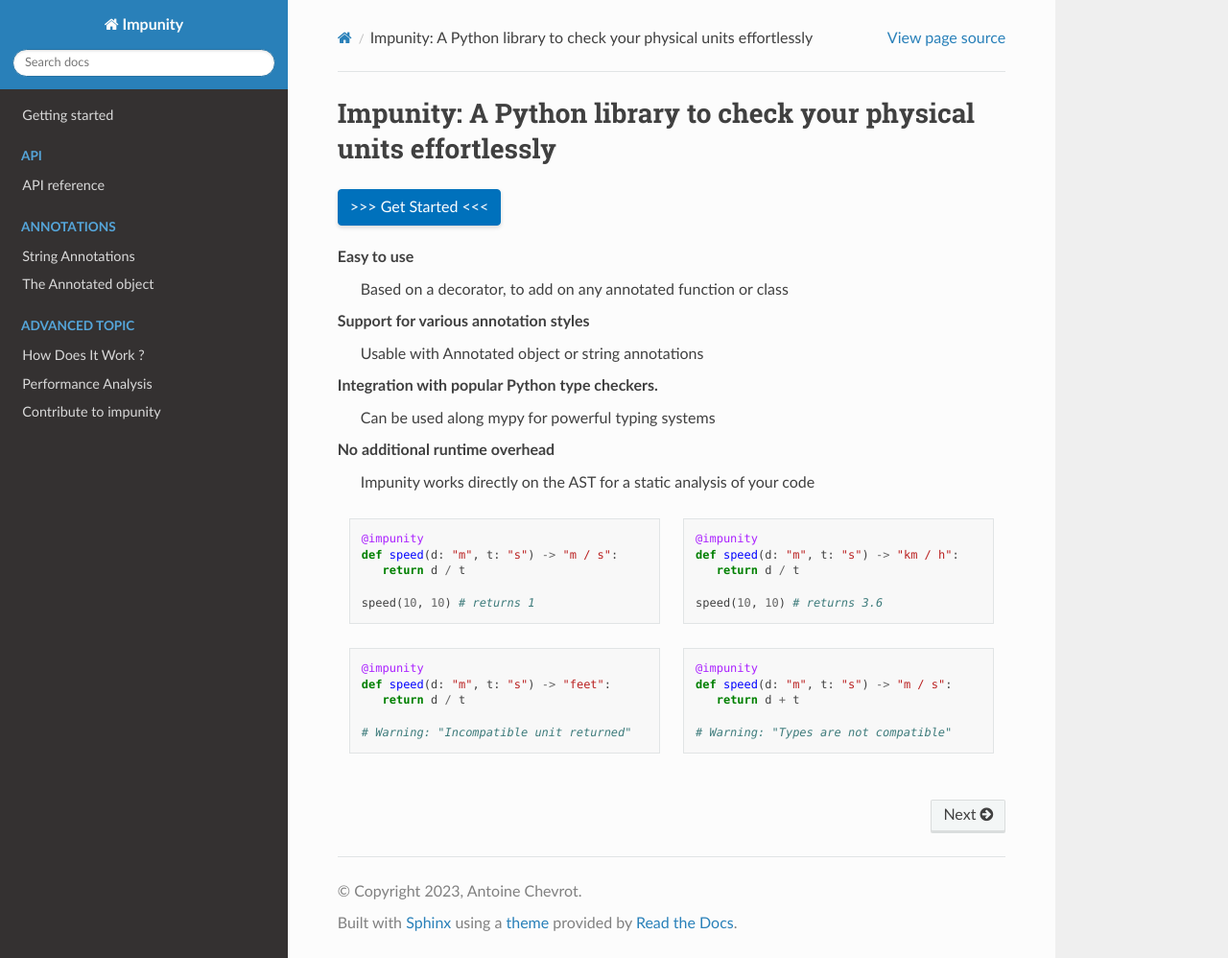
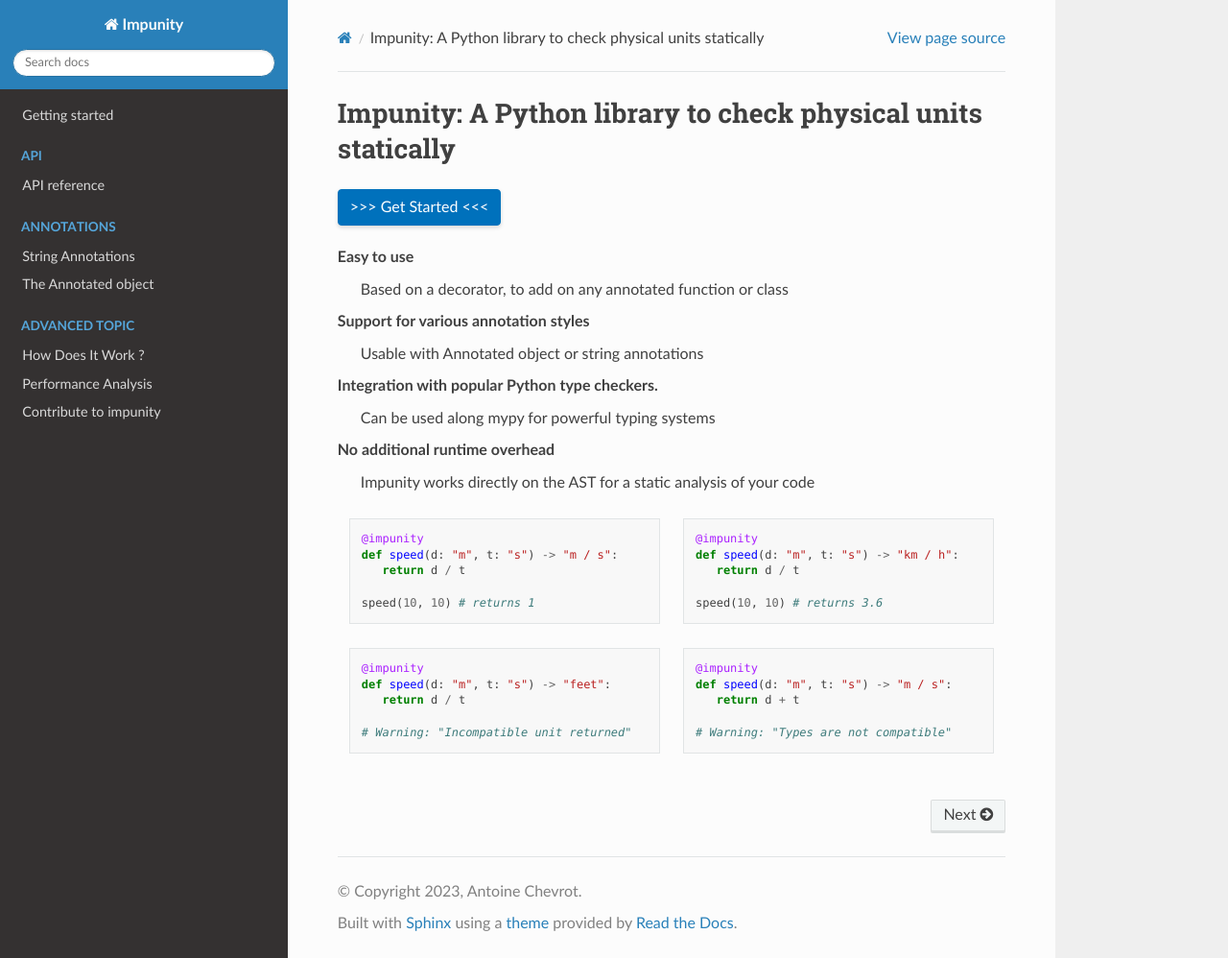
Before and after one commit to achevrot/impunity, a Sphinx documentation site: the page built from docs/source/index.rst, in a window 1280 px wide and 998 px high. Shown: the whole window at 96% size. Built offline with Sphinx 7.4.7 and the Read the Docs theme 2.0.0, drawn with Linux system fonts in a browser that asks for light colours.

Commit message:
Update index.rst

```diff
--- a/docs/source/index.rst
+++ b/docs/source/index.rst
@@ -3,7 +3,7 @@
    You can adapt this file completely to your liking, but it should at least
    contain the root `toctree` directive.
 
-Impunity: A Python library to check your physical units effortlessly
+Impunity: A Python library to check physical units statically
 ====================================================================
 
 .. button-ref:: quickstart
```
